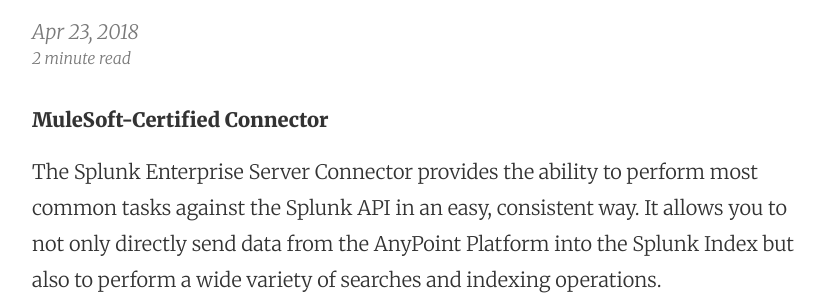
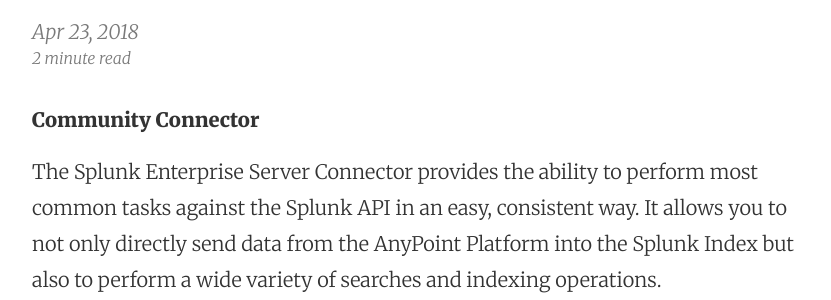
Before and after one commit to WhiteSky-Labs/splunk-connector, a Jekyll site: the page built from _posts/2018-04-23-release-notes.md, in a window 1280 px wide and 900 px high. Shown: the part 384-684 px from the top of the window, without its empty margins (224-1055 px from the left). Built offline with Jekyll 4.4.1, drawn with Linux system fonts in a browser that asks for light colours.

Commit message:
Community Release

```diff
--- a/_posts/2018-04-23-release-notes.md
+++ b/_posts/2018-04-23-release-notes.md
@@ -5,7 +5,7 @@
 ---
 
 
-**MuleSoft-Certified Connector**
+**Community Connector**
 
 The Splunk Enterprise Server Connector provides the ability to perform most common tasks against the Splunk API in an easy, consistent way. It allows you to not only directly send data from the AnyPoint Platform into the Splunk Index but also to perform a wide variety of searches and indexing operations.
 
```
Also changed, not shown: _posts/2018-04-23-splunk-connector.md (+1 -1 lines), 12 other files.
